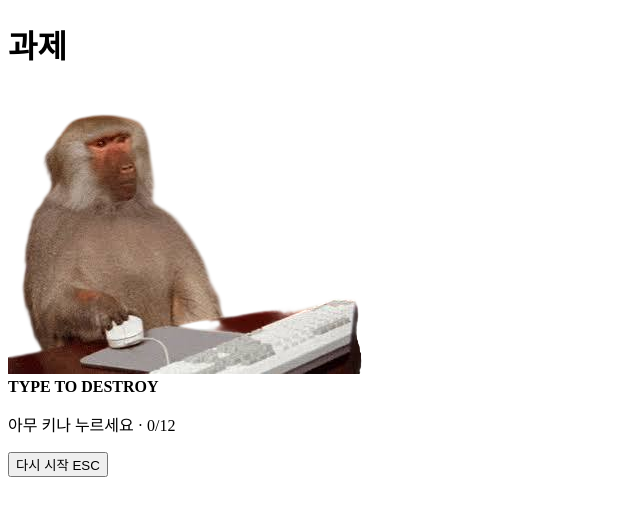
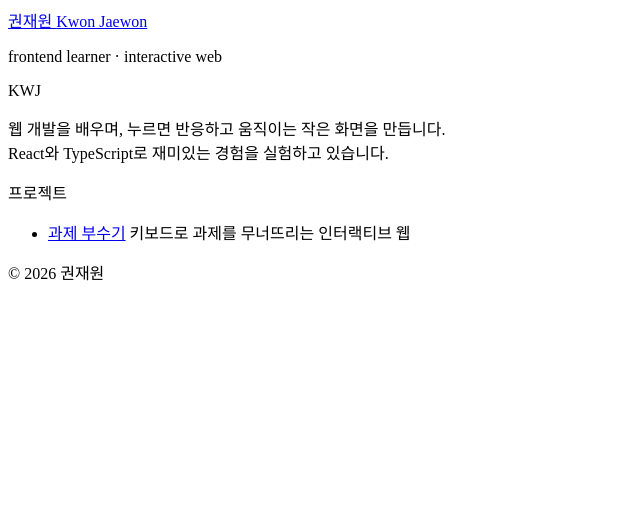
Before and after one commit to ddingddong9/interact_hp, a React (Vite) app: page / in a window 1280 px wide. Shown: the top 516 px of the page, without its empty margins (0-640 px from the left). Built offline with nearby package versions, Linux system fonts and the light colour scheme; the HTML template or start-up script is replaced by a standard one.

Commit message:
Add personal homepage and project link

```diff
--- a/index.html
+++ b/index.html
@@ -3,8 +3,8 @@
   <head>
     <meta charset="UTF-8" />
     <meta name="viewport" content="width=device-width, initial-scale=1.0" />
-    <meta name="description" content="키보드를 두드려 과제를 부숴버리세요." />
-    <title>과제 부수기</title>
+    <meta name="description" content="React와 TypeScript로 작은 인터랙션을 만드는 권재원의 개인 홈페이지입니다." />
+    <title>권재원 Kwon Jaewon</title>
   </head>
   <body>
     <div id="root"></div>
--- a/src/App.css
+++ b/src/App.css
@@ -1,5 +1,51 @@
 * { box-sizing: border-box; }
 body { margin: 0; overflow: hidden; background: black; color: white; font-family: Arial, sans-serif; }
+
+a { color: inherit; }
+
+.home {
+  min-height: 100vh;
+  height: 100vh;
+  overflow-y: auto;
+  padding: 48px 24px 32px;
+  background: #f6f6f2;
+  color: #222;
+}
+
+.home-header,
+.intro,
+.project-section,
+.home footer { width: min(100%, 620px); margin-inline: auto; }
+
+.home-header { text-align: center; }
+.name { font-size: 18px; font-weight: 650; text-decoration: none; }
+.name span { color: #777; font-weight: 400; }
+.role { margin: 8px 0 0; color: #888; font-family: monospace; font-size: 13px; }
+
+.intro { margin-top: 34px; }
+.monogram {
+  display: grid;
+  width: 100%;
+  aspect-ratio: 4 / 3;
+  place-items: center;
+  overflow: hidden;
+  background: #20211f;
+  color: #f6f6f2;
+}
+.monogram span {
+  font-size: clamp(76px, 19vw, 154px);
+  font-weight: 900;
+  letter-spacing: -0.09em;
+  transform: translateX(-0.04em);
+}
+.intro > p { margin: 24px 0 0; font-size: 17px; line-height: 1.75; word-break: keep-all; }
+
+.project-section { margin-top: 34px; }
+.section-label { margin: 0; color: #888; font-size: 15px; }
+.project-list { margin: 12px 0 0; padding-left: 22px; font-size: 17px; line-height: 1.8; }
+.project-list a { text-underline-offset: 3px; }
+.project-list span { color: #888; }
+.home footer { margin-top: 64px; color: #999; font-family: monospace; font-size: 12px; }
 
 .stage {
   position: relative;
@@ -52,7 +98,7 @@ body { margin: 0; overflow: hidden; background: black; color: white; font-family
 .guide strong { color: #ff3b30; letter-spacing: 4px; font-size: 12px; }
 .guide p { margin: 7px 0 0; color: #aaa; }
 
-button {
+.reset-button {
   position: absolute;
   top: 20px;
   right: 20px;
@@ -63,6 +109,17 @@ button {
   color: #bbb;
   cursor: pointer;
 }
+
+.back-link {
+  position: absolute;
+  z-index: 4;
+  top: 26px;
+  left: 26px;
+  color: #bbb;
+  font-size: 14px;
+  text-decoration: none;
+}
+.back-link:hover { color: white; }
 
 @keyframes fly { to { transform: translate(var(--x), var(--y)) rotate(360deg); opacity: 0; } }
 @keyframes shake {
--- a/src/App.tsx
+++ b/src/App.tsx
@@ -1,62 +1,26 @@
 import { useEffect, useState } from 'react';
-import Assignment from './components/Assignment';
-import FlyingLetters, { type FlyingLetter } from './components/FlyingLetters';
-import Guide from './components/Guide';
-import Monkey from './components/Monkey';
-
-const MAX_HITS = 12;
+import Home from './pages/Home';
+import AssignmentBreaker from './pages/AssignmentBreaker';
 
 function App() {
-  const [hitCount, setHitCount] = useState<number>(0);
-  const [letters, setLetters] = useState<FlyingLetter[]>([]);
-  const [monkeySide, setMonkeySide] = useState<string>('center');
-
-  const reset = () => {
-    setHitCount(0);
-    setLetters([]);
-    setMonkeySide('center');
-  };
+  const [page, setPage] = useState<string>(window.location.hash);
 
   useEffect(() => {
-    const handleKeyDown = (event: KeyboardEvent) => {
-      if (event.key === 'Escape') {
-        reset();
-        return;
-      }
-      if (event.key.length !== 1 || event.repeat) return;
-
-      const newLetter: FlyingLetter = {
-        id: Date.now(),
-        text: event.key === ' ' ? '␣' : event.key,
-        x: 32 + Math.random() * 18,
-        y: -32 - Math.random() * 22,
-      };
-
-      setLetters((oldLetters) => [...oldLetters, newLetter]);
-      setHitCount((count) => Math.min(count + 1, MAX_HITS));
-      setMonkeySide(newLetter.id % 2 === 0 ? 'left' : 'right');
-
-      setTimeout(() => {
-        setLetters((oldLetters) => oldLetters.filter((letter) => letter.id !== newLetter.id));
-      }, 700);
-      setTimeout(() => setMonkeySide('center'), 120);
+    const handleHashChange = () => {
+      const nextPage = window.location.hash;
+      setPage(nextPage);
+      document.title = nextPage === '#assignment-breaker' ? '과제 부수기 · 권재원' : '권재원 Kwon Jaewon';
     };
-
-    window.addEventListener('keydown', handleKeyDown);
-    return () => window.removeEventListener('keydown', handleKeyDown);
+    handleHashChange();
+    window.addEventListener('hashchange', handleHashChange);
+    return () => window.removeEventListener('hashchange', handleHashChange);
   }, []);
 
-  const destroyed = hitCount >= MAX_HITS;
+  if (page === '#assignment-breaker') {
+    return <AssignmentBreaker />;
+  }
 
-  return (
-    <main className="stage">
-      <Assignment hitCount={hitCount} destroyed={destroyed} />
-      <Monkey side={monkeySide} />
-      <FlyingLetters letters={letters} />
-      <Guide hitCount={hitCount} maxHits={MAX_HITS} destroyed={destroyed} />
-      <button onClick={reset}>다시 시작 ESC</button>
-    </main>
-  );
+  return <Home />;
 }
 
 export default App;
--- /dev/null
+++ b/src/pages/AssignmentBreaker.tsx
@@ -0,0 +1,63 @@
+import { useEffect, useState } from 'react';
+import Assignment from '../components/Assignment';
+import FlyingLetters, { type FlyingLetter } from '../components/FlyingLetters';
+import Guide from '../components/Guide';
+import Monkey from '../components/Monkey';
+
+const MAX_HITS = 12;
+
+function AssignmentBreaker() {
+  const [hitCount, setHitCount] = useState<number>(0);
+  const [letters, setLetters] = useState<FlyingLetter[]>([]);
+  const [monkeySide, setMonkeySide] = useState<string>('center');
+
+  const reset = () => {
+    setHitCount(0);
+    setLetters([]);
+    setMonkeySide('center');
+  };
+
+  useEffect(() => {
+    const handleKeyDown = (event: KeyboardEvent) => {
+      if (event.key === 'Escape') {
+        reset();
+        return;
+      }
+      if (event.key.length !== 1 || event.repeat) return;
+
+      const newLetter: FlyingLetter = {
+        id: Date.now(),
+        text: event.key === ' ' ? '␣' : event.key,
+        x: 32 + Math.random() * 18,
+        y: -32 - Math.random() * 22,
+      };
+
+      setLetters((oldLetters) => [...oldLetters, newLetter]);
+      setHitCount((count) => Math.min(count + 1, MAX_HITS));
+      setMonkeySide(newLetter.id % 2 === 0 ? 'left' : 'right');
+
+      setTimeout(() => {
+        setLetters((oldLetters) => oldLetters.filter((letter) => letter.id !== newLetter.id));
+      }, 700);
+      setTimeout(() => setMonkeySide('center'), 120);
+    };
+
+    window.addEventListener('keydown', handleKeyDown);
+    return () => window.removeEventListener('keydown', handleKeyDown);
+  }, []);
+
+  const destroyed = hitCount >= MAX_HITS;
+
+  return (
+    <main className="stage">
+      <a className="back-link" href="#home">← 권재원</a>
+      <Assignment hitCount={hitCount} destroyed={destroyed} />
+      <Monkey side={monkeySide} />
+      <FlyingLetters letters={letters} />
+      <Guide hitCount={hitCount} maxHits={MAX_HITS} destroyed={destroyed} />
+      <button className="reset-button" onClick={reset}>다시 시작 ESC</button>
+    </main>
+  );
+}
+
+export default AssignmentBreaker;
--- /dev/null
+++ b/src/pages/Home.tsx
@@ -0,0 +1,37 @@
+function Home() {
+  return (
+    <main className="home">
+      <header className="home-header">
+        <a href="/" className="name">
+          권재원 <span>Kwon Jaewon</span>
+        </a>
+        <p className="role">frontend learner · interactive web</p>
+      </header>
+
+      <section className="intro">
+        <div className="monogram" aria-hidden="true">
+          <span>KWJ</span>
+        </div>
+        <p>
+          웹 개발을 배우며, 누르면 반응하고 움직이는 작은 화면을 만듭니다.
+          <br />
+          React와 TypeScript로 재미있는 경험을 실험하고 있습니다.
+        </p>
+      </section>
+
+      <section className="project-section">
+        <p className="section-label">프로젝트</p>
+        <ul className="project-list">
+          <li>
+            <a href="#assignment-breaker">과제 부수기</a>
+            <span> 키보드로 과제를 무너뜨리는 인터랙티브 웹</span>
+          </li>
+        </ul>
+      </section>
+
+      <footer>© 2026 권재원</footer>
+    </main>
+  );
+}
+
+export default Home;
```
